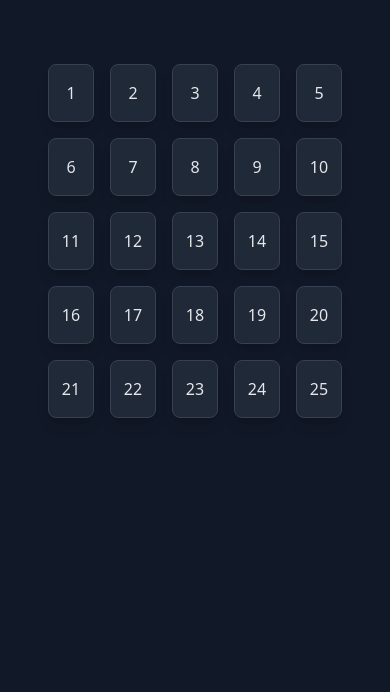
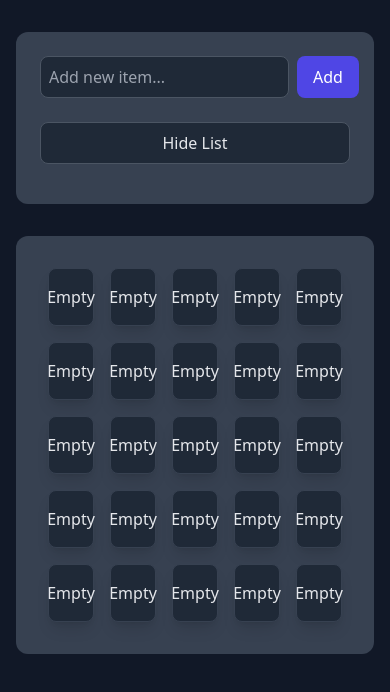
Before and after one commit to NyaStone/PredictionBingo, a React (Vite) app: page / in a window 390 px wide. Shown: the top 692 px of the page. Built offline with nearby package versions, Linux system fonts and the light colour scheme.

Commit message:
Added entry list for the bingo grid

```diff
--- a/src/components/Grid.tsx
+++ b/src/components/Grid.tsx
@@ -1,21 +1,13 @@
 import { useContext } from "react";
 import { SizeContext } from "../contexts/SizeContext";
+import { GridItem } from "./GridItem";
 
 function Grid() {
   const [size] = useContext(SizeContext);
-  const gridItems = Array(size * size).fill(null).map((_, index) => (
-    <div
-      key={index}
-      className="bg-gray-800 p-4 rounded-lg shadow-lg aspect-square flex items-center justify-center
-                 text-gray-200 border border-gray-700 hover:border-indigo-500
-                 transition-all duration-200 hover:bg-gray-700 cursor-pointer"
-    >
-      {index + 1}
-    </div>
-  ));
+  const gridItems = Array(size * size).fill(null).map((_, index) => (<GridItem key={index} row={Math.floor(index / size)} column={index % size} />));
 
   return (
-    <div className="container mx-auto p-8">
+    <div className="container mx-auto p-8 bg-gray-700 rounded-xl">
       <div
         className="grid gap-4"
         style={{
--- /dev/null
+++ b/src/components/GridItem.tsx
@@ -0,0 +1,18 @@
+import { useContext } from "react";
+import { ItemsContext } from "../contexts/ItemsContext";
+import { SizeContext } from "../contexts/SizeContext";
+
+export function GridItem({row, column}: {row: number, column: number}) {
+    const [items] = useContext(ItemsContext);
+    const [size] = useContext(SizeContext);
+    const index = row * size + column;
+    const item = index < items.length ? items[index] : "Empty";
+
+    return <div
+      className="bg-gray-800 p-4 rounded-lg shadow-lg aspect-square flex items-center justify-center
+                 text-gray-200 border border-gray-700 hover:border-indigo-500
+                 transition-all duration-200 hover:bg-gray-700 cursor-pointer"
+    >
+      {item}
+    </div>
+}
--- /dev/null
+++ b/src/components/ItemList.tsx
@@ -0,0 +1,102 @@
+import { useContext, useState } from "react";
+import { ItemsContext } from "../contexts/ItemsContext";
+import { SizeContext } from "../contexts/SizeContext";
+
+export function ItemList() {
+    const [size] = useContext(SizeContext);
+    const [items, setItems] = useContext(ItemsContext);
+    const [newItem, setNewItem] = useState("");
+    const [showMobileList, setShowMobileList] = useState(true);
+
+    const isListFull = items.length >= size * size;
+
+    const handleSubmit = (e: React.FormEvent) => {
+        e.preventDefault();
+        if (newItem.trim() && !isListFull) {
+            setItems([...items, newItem.trim()]);
+            setNewItem("");
+        }
+    };
+
+    const handleDelete = (indexToDelete: number) => {
+        setItems(items.filter((_, index) => index !== indexToDelete));
+    };
+
+    const ItemCard = ({ item, index }: { item: string, index: number }) => (
+        <div
+            className="bg-gray-800 p-4 rounded-lg shadow-md
+                     border border-gray-700 hover:border-indigo-500
+                     transition-all duration-200 hover:bg-gray-700
+                     text-gray-200 relative"
+        >
+            {item}
+            <button
+                onClick={() => handleDelete(index)}
+                className="absolute top-2 right-2 w-6 h-6
+                         flex items-center justify-center
+                         rounded-full bg-gray-700 hover:bg-red-600
+                         text-gray-300 hover:text-white
+                         transition-colors"
+                aria-label="Delete item"
+            >
+                ×
+            </button>
+        </div>
+    );
+
+    return (
+        <div className="bg-gray-700 p-6 rounded-xl mb-8">
+            <form onSubmit={handleSubmit} className="mb-6">
+                <div className="flex gap-2">
+                    <input
+                        type="text"
+                        value={newItem}
+                        onChange={(e) => setNewItem(e.target.value)}
+                        disabled={isListFull}
+                        className={`flex-1 bg-gray-800 text-gray-200 p-2 rounded-lg
+                                 border border-gray-600 focus:border-indigo-500
+                                 focus:outline-none transition-colors
+                                 ${isListFull ? 'opacity-50 cursor-not-allowed' : ''}`}
+                        placeholder={isListFull ? "List is full" : "Add new item..."}
+                    />
+                    <button
+                        type="submit"
+                        disabled={isListFull}
+                        className={`bg-indigo-600 text-white px-4 py-2 rounded-lg
+                                 transition-colors
+                                 ${isListFull
+                                    ? 'opacity-50 cursor-not-allowed'
+                                    : 'hover:bg-indigo-700'}`}
+                    >
+                        Add
+                    </button>
+                </div>
+            </form>
+
+            <div className="block md:hidden">
+                <button
+                    onClick={() => setShowMobileList(!showMobileList)}
+                    className="w-full mb-4 bg-gray-800 text-gray-200 px-4 py-2 rounded-lg
+                             border border-gray-600 hover:border-indigo-500
+                             transition-all duration-200"
+                >
+                    {showMobileList ? 'Hide List' : 'Show List'}
+                </button>
+
+                {showMobileList && (
+                    <div className="grid grid-cols-1 gap-4">
+                        {[...items].reverse().map((item, index) => (
+                            <ItemCard key={index} item={item} index={items.length - 1 - index} />
+                        ))}
+                    </div>
+                )}
+            </div>
+
+            <div className="hidden md:grid md:grid-cols-2 lg:grid-cols-3 gap-4">
+                {items.map((item, index) => (
+                    <ItemCard key={index} item={item} index={index} />
+                ))}
+            </div>
+        </div>
+    );
+}
--- a/src/contexts/ContextsProvider.tsx
+++ b/src/contexts/ContextsProvider.tsx
@@ -1,11 +1,14 @@
 import { GridContextProvider } from "./GridContext";
+import { ItemsContextProvider } from "./ItemsContext";
 import { SizeContextProvider } from "./SizeContext";
 
 export function ContextsProvider({children}: {children: React.ReactNode}) {
     return <>
         <SizeContextProvider>
             <GridContextProvider>
-                {children}
+                <ItemsContextProvider>
+                    {children}
+                </ItemsContextProvider>
             </GridContextProvider>
         </SizeContextProvider>
     </>
--- /dev/null
+++ b/src/contexts/ItemsContext.tsx
@@ -0,0 +1,15 @@
+import { createContext, useState } from "react";
+
+type ItemsState = [string[], React.Dispatch<React.SetStateAction<string[]>>]
+
+
+export const ItemsContext = createContext<ItemsState>([[], () => {}] as ItemsState);
+
+export const ItemsContextProvider = ({children}: {children: React.ReactNode}) => {
+    const defaultItems: string[] = [];
+    const itemsState = useState(defaultItems);
+
+    return <ItemsContext.Provider value={itemsState}>
+        {children}
+    </ItemsContext.Provider>
+}
--- a/src/main.tsx
+++ b/src/main.tsx
@@ -3,11 +3,13 @@ import { createRoot } from 'react-dom/client'
 import Grid from './components/Grid.tsx'
 import MainSection from './components/MainSection.tsx'
 import { ContextsProvider } from './contexts/ContextsProvider.tsx'
+import { ItemList } from './components/ItemList.tsx'
 
 createRoot(document.getElementById('root')!).render(
   <StrictMode>
     <ContextsProvider>
       <MainSection>
+        <ItemList/>
         <Grid/>
       </MainSection>
     </ContextsProvider>
```
Also changed, not shown: src/ItemList.tsx (deleted).
